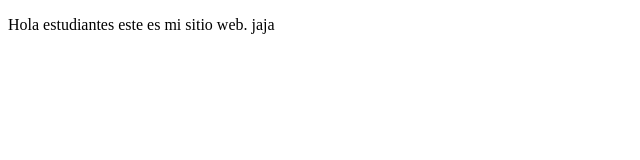
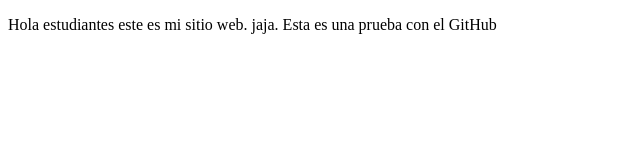
Before and after one commit to wlady3190/proyectoPrework, a plain HTML site: page index.html in a window 1280 px wide. Shown: the whole page, without its empty margins (0-640 px from the left). Drawn offline with Linux system fonts and the light colour scheme.

Commit message:
Cambios en prueba 1

```diff
--- a/index.html
+++ b/index.html
@@ -8,7 +8,8 @@
 </head>
 <body>
     <p>
-        Hola estudiantes este es mi sitio web. jaja
+        Hola estudiantes este es mi sitio web. jaja.
+        Esta es una prueba con el GitHub
 
     </p>
 </body>
```
